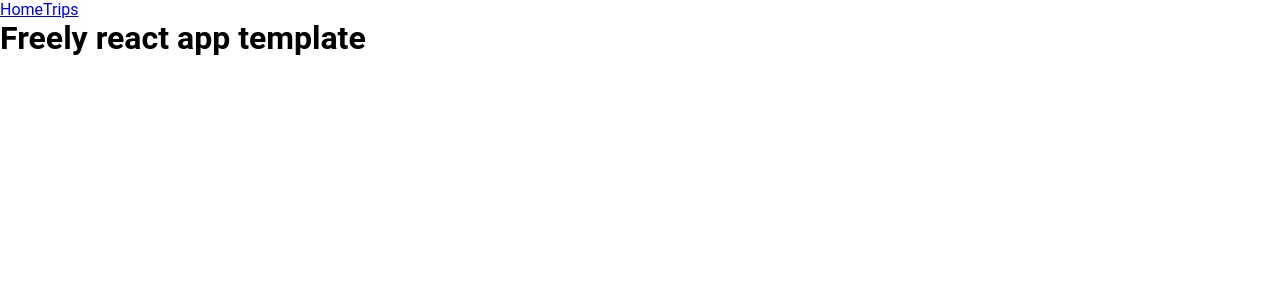
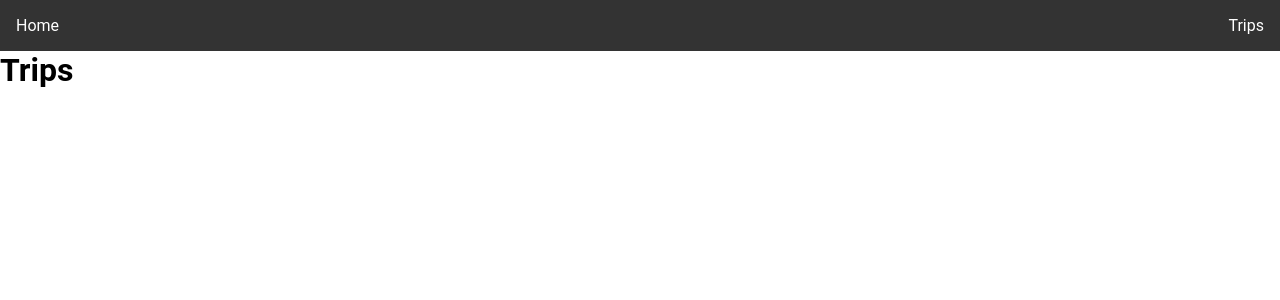
Before and after one commit to resh-ie/create-react-app-freely, a React (Create React App) app: page /trips in a window 1280 px wide. Shown: the top 300 px of the page. Built offline with nearby package versions, Linux system fonts and the light colour scheme.

Commit message:
adding basic nav styles + nav + linting

```diff
--- a/src/App.tsx
+++ b/src/App.tsx
@@ -1,19 +1,31 @@
-import { useEffect } from "react";
-import "./App.scss";
+import { useEffect } from 'react';
+import './App.scss';
 
-import NavBar from "./components/NavBar/NavBar";
-import { NavData } from "./components/NavBar/NavData";
-import { fetchTripsData } from "./utils/mockApi";
+import NavBar from './components/NavBar/NavBar';
+import { NavData } from './components/NavBar/NavData';
+import Home from './pages/Home';
+import Trips from './pages/Trips';
+import { fetchTripsData } from './utils/mockApi';
 
 const App = () => {
   useEffect(() => {
     fetchTripsData().then((data) => console.log(data));
   }, []);
 
+  let component;
+  switch (window.location.pathname) {
+    case '/':
+      component = <Home />;
+      break;
+    case '/trips':
+      component = <Trips />;
+      break;
+  }
+
   return (
     <div>
       <NavBar navData={NavData} />
-      <h1>Freely react app template</h1>
+      {component}
     </div>
   );
 };
--- a/src/components/NavBar/NavBar.tsx
+++ b/src/components/NavBar/NavBar.tsx
@@ -1,3 +1,5 @@
+import './_navBar.scss';
+
 interface navBarProps {
   navData: navItem[];
 }
@@ -9,14 +11,14 @@ interface navItem {
 
 const NavBar = ({ navData }: navBarProps) => {
   return (
-    <nav className='nav'>
-      {navData.map((item, index) => {
-        return (
-          <a key={index} href={item.link}>
-            {item.title}
-          </a>
-        );
-      })}
+    <nav className='side-nav'>
+      <ul>
+        {navData.map((item: navItem, index: number) => (
+          <li key={index}>
+            <a href={item.link}>{item.title}</a>
+          </li>
+        ))}
+      </ul>
     </nav>
   );
 };
--- /dev/null
+++ b/src/components/NavBar/_navBar.scss
@@ -0,0 +1,32 @@
+$nav-link-color: black;
+
+nav {
+  background-color: #333;
+  color: #fff;
+  padding: 1rem;
+}
+
+nav ul {
+  list-style: none;
+  display: flex;
+  justify-content: space-between;
+  align-items: center;
+  gap: 1rem;
+}
+
+nav a {
+  color: inherit;
+  text-decoration: none;
+  height: 100%;
+  display: flex;
+  align-items: center;
+  gap: 0.5rem;
+}
+
+nav li.active  {
+  background-color: #5555;
+}
+
+nav li:hover {
+  background-color: #7777;
+}
--- a/src/index.tsx
+++ b/src/index.tsx
@@ -1,5 +1,6 @@
 import React from "react";
 import ReactDOM from "react-dom/client";
+
 import App from "./App";
 import reportWebVitals from "./reportWebVitals";
 
--- /dev/null
+++ b/src/pages/Home.tsx
@@ -0,0 +1,5 @@
+const Home = () => {
+  return <h1>Home</h1>;
+};
+
+export default Home;
--- /dev/null
+++ b/src/pages/Trips.tsx
@@ -0,0 +1,5 @@
+const Trips = () => {
+  return <h1>Trips</h1>;
+};
+
+export default Trips;
--- a/src/utils/mockApi.ts
+++ b/src/utils/mockApi.ts
@@ -1,5 +1,5 @@
+import trips from "./trip-list.json";
 import { Trip } from "../models/trip";
-import trips from "./trip-list.json";
 
 export const fetchTripsData = async () => {
   await new Promise((resolve) => setTimeout(resolve, 2000));
```
Also changed, not shown: 1 other file (tests, documents, lock files or other folders).
